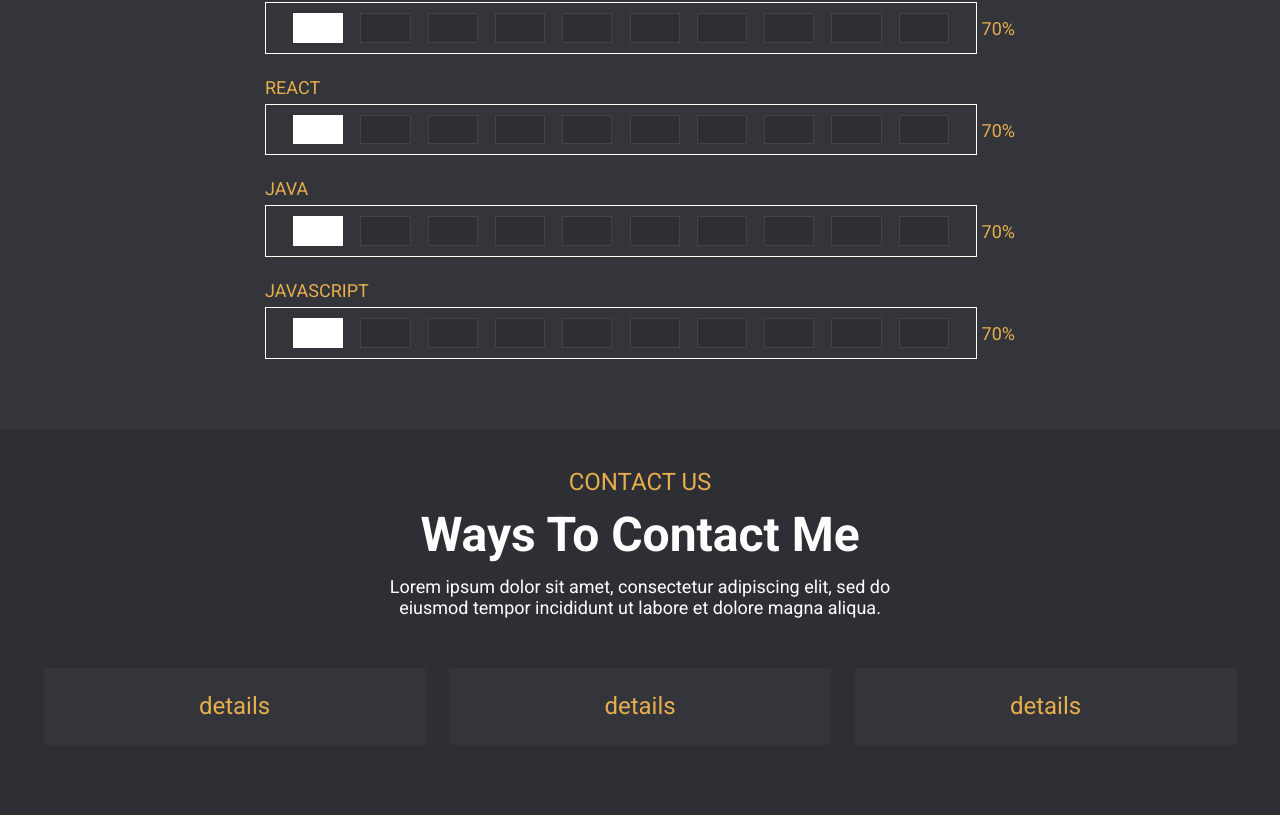
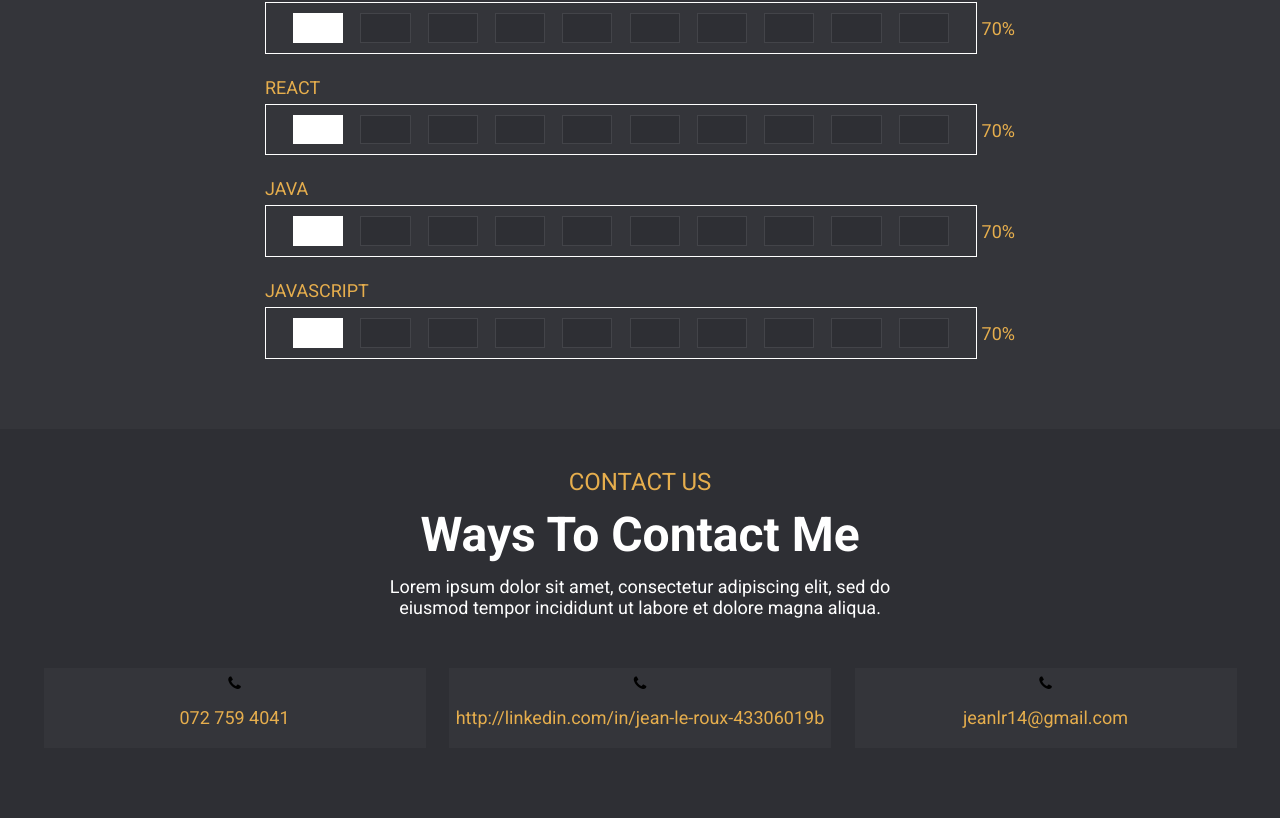
Before and after one commit to JeanLeRoux/portfolio, a React (Create React App) app: page / in a window 1280 px wide. Shown: the part 458-1276 px from the top of the page. Built offline with nearby package versions, Linux system fonts and the light colour scheme.

Commit message:
added image and contact

```diff
--- a/package.json
+++ b/package.json
@@ -10,6 +10,7 @@
     "@types/node": "^12.0.0",
     "@types/react": "^17.0.0",
     "@types/react-dom": "^17.0.0",
+    "font-awesome": "^4.7.0",
     "node-sass": "^5.0.0",
     "react": "^17.0.1",
     "react-dom": "^17.0.1",
--- a/src/components/Contact/Contact.scss
+++ b/src/components/Contact/Contact.scss
@@ -17,7 +17,7 @@ $textprimary: #E6AE4D;
   font-family: 'Roboto', sans-serif;;
   color: $textprimary;
   font-weight:400;
-  font-size: 24px;
+  font-size: 18px;
 }
 
 .contact-method-container{
--- a/src/components/Contact/Contact.tsx
+++ b/src/components/Contact/Contact.tsx
@@ -1,17 +1,35 @@
-import React, { FC } from 'react'
+import React, { FC, useState } from 'react'
 import Headings from '../Common/Headings/Headings'
 import '../Contact/Contact.scss'
 import ContactMethods from './ContactMethods'
 
+interface contact{
+    contactType:string,
+    details:string
+}
+
 const Contact: FC = () => {
+    const [contactDetails, setContactDetails] = useState<contact[]>([
+        {
+            "contactType":"Phone",
+            "details":"072 759 4041"
+        },
+        {
+            "contactType":"Linkedin",
+            "details":"http://linkedin.com/in/jean-le-roux-43306019b"
+        },
+        {
+            "contactType":"Email",
+            "details":"jeanlr14@gmail.com"
+        },
+    ]);
     return (
         <div className={"contact-background"}>
             <Headings headingOne={"CONTACT US"} headingTwo={"Ways To Contact Me"} paragraph={"Lorem ipsum dolor sit amet, consectetur adipiscing elit, sed do eiusmod tempor incididunt ut labore et dolore magna aliqua."}/>
 
             <div className={"contact-method-container"}>
-                <ContactMethods/>
-                <ContactMethods/>
-                <ContactMethods/>
+                {contactDetails.map((information)=>(<ContactMethods contactType={information.contactType} details={information.details}/>))}
+
             </div>
         </div>
     )
--- a/src/components/Contact/ContactMethods.tsx
+++ b/src/components/Contact/ContactMethods.tsx
@@ -1,10 +1,18 @@
-import React from 'react'
+import React, {FC} from 'react';
+import 'font-awesome/css/font-awesome.min.css';
 
-import assets from "../Assets/email.svg"
-const ContactMethods =()=> {
+interface props{
+    contactType:string,
+    details:string,
+}
+
+
+const ContactMethods: FC<props> =({contactType,details})=> {
     return (
         <div className={"contact-div"}>
-            <h2 className={"contact-details"}>details</h2>
+
+            <i className="fa fa-phone"></i>
+            <h2 className={"contact-details"}>{details}</h2>
         </div>
     )
 }
```
Also changed, not shown: src/Assets/15e616f1-1b68-4afc-a588-396331bd1074-removebg.png (added), 1 other file (tests, documents, lock files or other folders).
